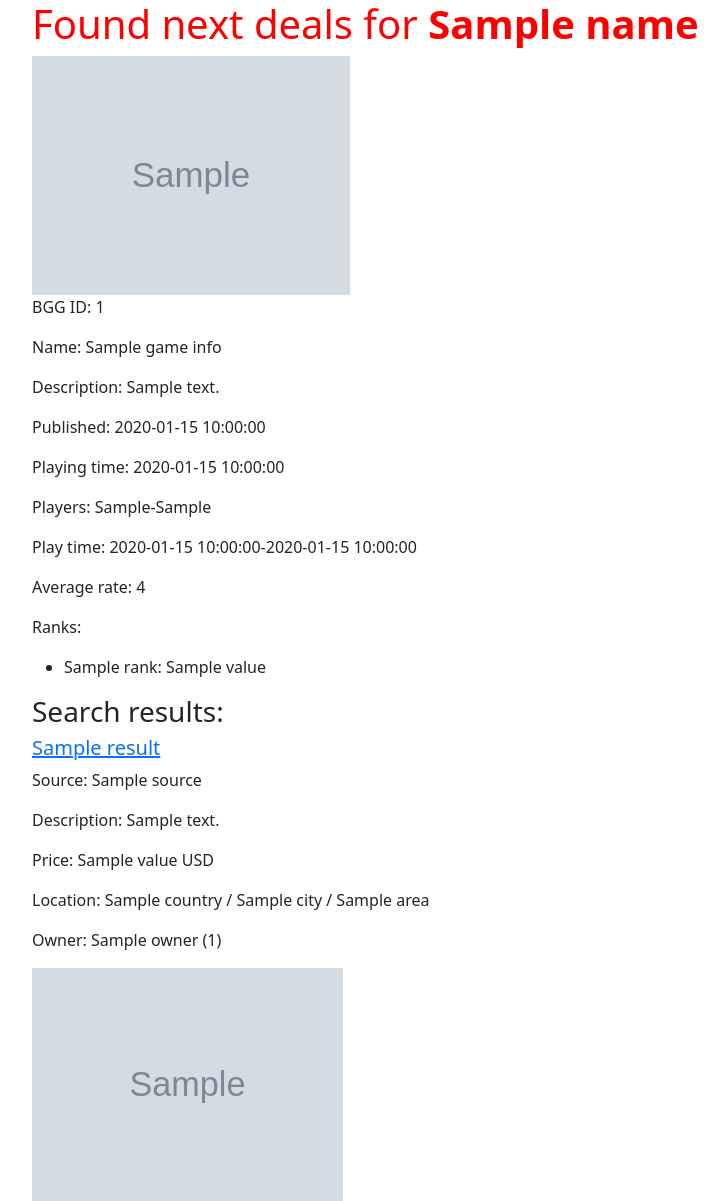
After one commit to ar0ne/bg_deal, a Python web app: template templates/search.html in a window 1280 px wide. The commit adds this page. Shown: the whole page, without its empty margins (50-778 px from the left). Run offline with Jinja, Linux system fonts and the light colour scheme; the template is opened without the code that fills it: most values are stand-ins (such as "Sample title", 1, 10 or a date in 2020); grey boxes marked "Sample" are stand-in pictures.

Commit message:
add base templates

```diff
--- a/bgd/services.py
+++ b/bgd/services.py
@@ -133,4 +133,8 @@ class BoardGameGeekService:
     @staticmethod
     def _get_game_id_from_search_result(search_resp: BGGAPIResponse) -> str:
         """Get game id from result of searching"""
-        return search_resp.response.get("items", {}).get("item", {}).get("id")
+        item = search_resp.response["items"]["item"]
+        if not isinstance(item, list):
+            return item["id"]
+        # get the latest item
+        return item[-1]["id"]
--- /dev/null
+++ b/templates/base.html
@@ -0,0 +1,18 @@
+<!DOCTYPE html>
+<html lang="en">
+<head>
+    {% block head %}
+    <meta charset="utf-8">
+    <link href="{{ url_for('static', path='/styles.css') }}" rel="stylesheet">
+    <link href="https://cdn.jsdelivr.net/npm/bootstrap@5.1.3/dist/css/bootstrap.min.css" rel="stylesheet" crossorigin="anonymous">
+    <meta name="viewport" content="width=device-width, initial-scale=1">
+    <title>{% block title %}{% endblock %}</title>
+    {% endblock %}
+</head>
+<body>
+<div id="content">{% block content %}{% endblock %}</div>
+<div id="footer">
+    {% block footer %}{% endblock %}
+</div>
+</body>
+</html>
--- /dev/null
+++ b/templates/search.html
@@ -0,0 +1,56 @@
+{% extends "base.html" %}
+{% block title %}Search results!{% endblock %}
+
+{% block content %}
+<div class="container">
+
+    <h1>Found next deals for <b>{{ name }}</b></h1>
+
+    <div class="row" id="game_info">
+        <img src="{{ game_info.image }}" class="rounded" alt="Game image" style="max-width: 30%">
+
+        <p>BGG ID: {{ game_info.id }}</p>
+        <p>Name: {{ game_info.name }}</p>
+        <p>Description: {{ game_info.description }}</p>
+        <p>Published: {{ game_info.year_published }}</p>
+        <p> Playing time: {{ game_info.playing_time }}</p>
+        <p>Players: {{ game_info.min_players }}-{{ game_info.max_players }}</p>
+        <p>Play time: {{ game_info.min_play_time }}-{{ game_info.max_play_time }}</p>
+        <p>Average rate: {{ game_info.statistics.avg_rate }}</p>
+        <div class="col">
+            <p>Ranks:</p>
+            <ul>
+            {% for rank in game_info.statistics.ranks %}
+                <li>{{ rank.name }}: {{ rank.value }}</li>
+            {% endfor %}
+            </ul>
+        </div>
+    </div>
+
+    <h3>Search results:</h3>
+    <div class="row" id="search_results">
+        {% for result in results %}
+            <div class="row">
+                <h5><a href="{{ result.url }}">{{ result.subject }}</a></h5>
+                <p>Source: {{ result.source }}</p>
+                <p>Description: {{ result.description }}</p>
+                <p>Price: {% for price in result.prices %}
+                    {{ price.value }} {{ price.currency }}{% if not loop.last %} /{% endif %}
+                {% endfor %}
+                </p>
+                {% if result.location %}
+                <p>Location: {{ result.location.country }} / {{ result.location.city }} / {{ result.location.area }} </p>
+                {% endif %}
+                {% if result.owner %}
+                <p>Owner: {{ result.owner.name }} ({{ result.owner.id }})</p>
+                {% endif %}
+                {% if result.images %}
+                    <img src="{{ result.images[0] }}" alt="Search result image" class="rounded" style="max-width: 30%">
+                {% endif %}
+            </div>
+            <br/>
+        {% endfor %}
+    </div>
+
+</div>
+{% endblock %}
```
Also changed, not shown: bgd/builders.py (+29 -21 lines), bgd/endpoints.py (+23 -3 lines), templates/index.html (+18 -9 lines).
